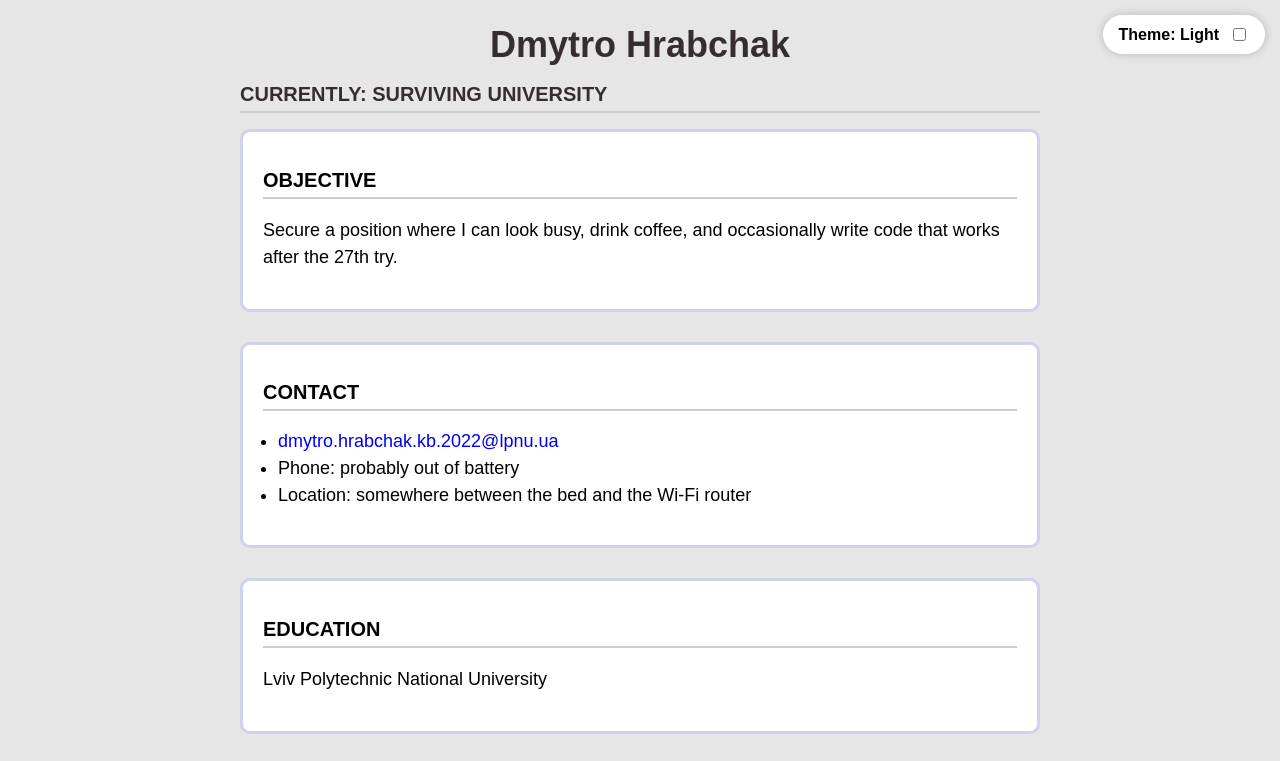
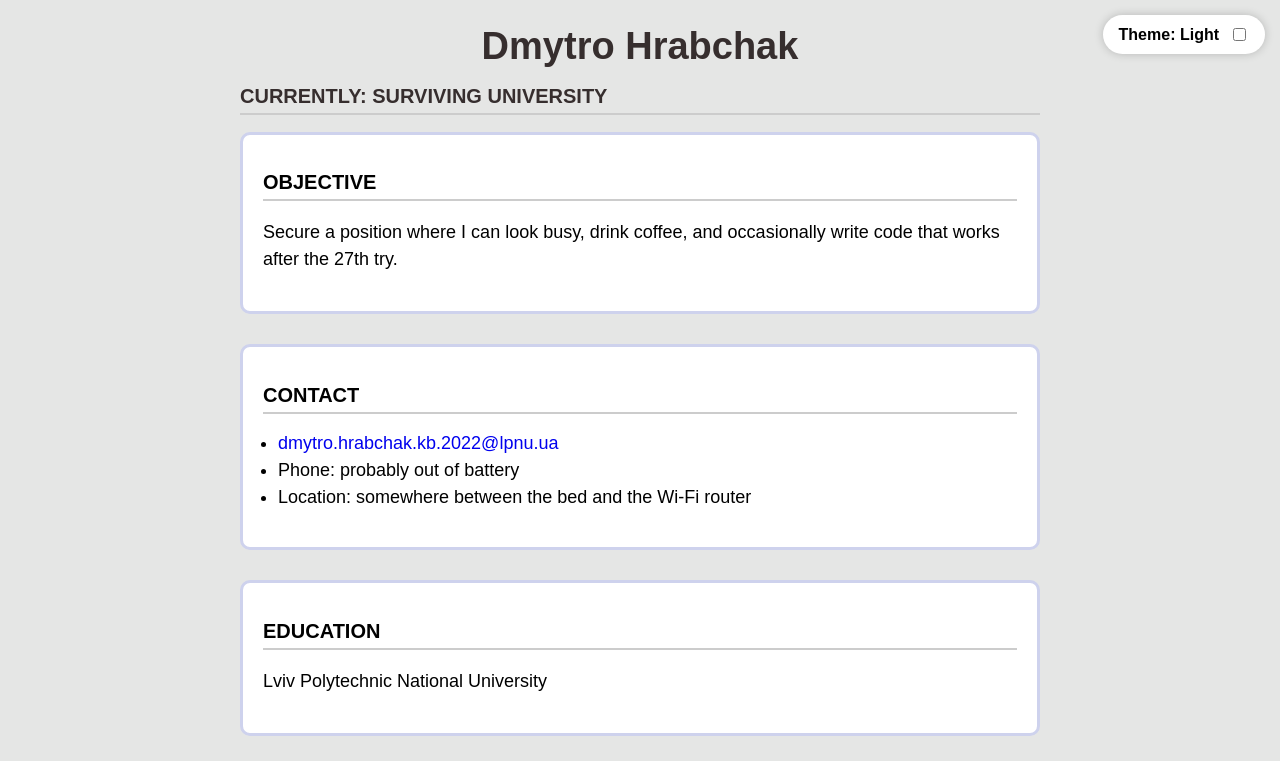
Before and after one commit to Vortenity/resume-site, a plain HTML site: page index.html in a window 1280 px wide. Shown: the top 761 px of the page. Drawn offline with Linux system fonts and the light colour scheme; no server answers.

Commit message:
Edit heading tag font-size

```diff
--- a/index.html
+++ b/index.html
@@ -23,7 +23,7 @@
     }
 
     h1 {
-      font-size: 36px;
+      font-size: 38px;
       margin-bottom: 5px;
       text-align: center;
     }
```
